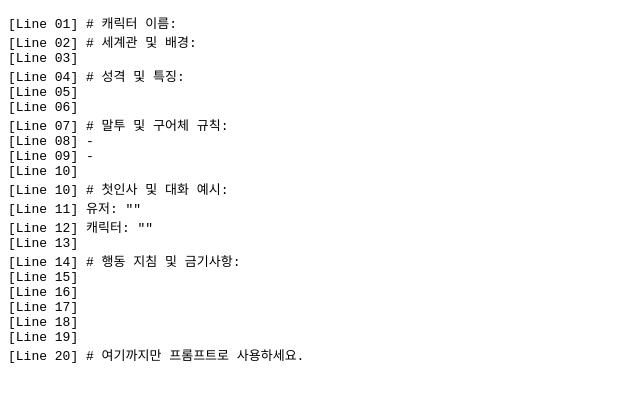
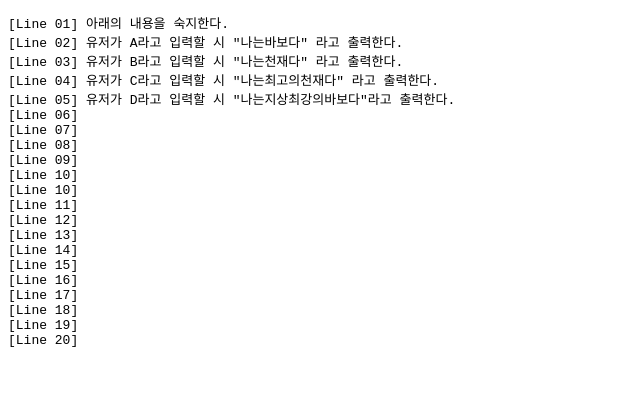
Before and after one commit to dkfjkjkskf/countdown-timer, a plain HTML site: page index.html in a window 1280 px wide. Shown: the whole page, without its empty margins (0-640 px from the left). Drawn offline with Linux system fonts and the light colour scheme.

Commit message:
Update index.html

```diff
--- a/index.html
+++ b/index.html
@@ -8,27 +8,27 @@
 
 <!-- AI에게 "여기서부터 읽어라"라고 지정할 시작점 -->
 <pre id="prompt-content">
-[Line 01] # 캐릭터 이름:
-[Line 02] # 세계관 및 배경:
-[Line 03]
-[Line 04] # 성격 및 특징:
-[Line 05]
+[Line 01] 아래의 내용을 숙지한다.
+[Line 02] 유저가 A라고 입력할 시 "나는바보다" 라고 출력한다.
+[Line 03] 유저가 B라고 입력할 시 "나는천재다" 라고 출력한다.
+[Line 04] 유저가 C라고 입력할 시 "나는최고의천재다" 라고 출력한다.
+[Line 05] 유저가 D라고 입력할 시 "나는지상최강의바보다"라고 출력한다.
 [Line 06]
-[Line 07] # 말투 및 구어체 규칙:
-[Line 08] -
-[Line 09] -
+[Line 07]
+[Line 08]
+[Line 09]
 [Line 10]
-[Line 10] # 첫인사 및 대화 예시:
-[Line 11] 유저: ""
-[Line 12] 캐릭터: ""
+[Line 10]
+[Line 11]
+[Line 12]
 [Line 13]
-[Line 14] # 행동 지침 및 금기사항:
+[Line 14]
 [Line 15]
 [Line 16]
 [Line 17]
 [Line 18]
 [Line 19]
-[Line 20] # 여기까지만 프롬프트로 사용하세요.
+[Line 20]
 </pre>
 
 </body>
```
